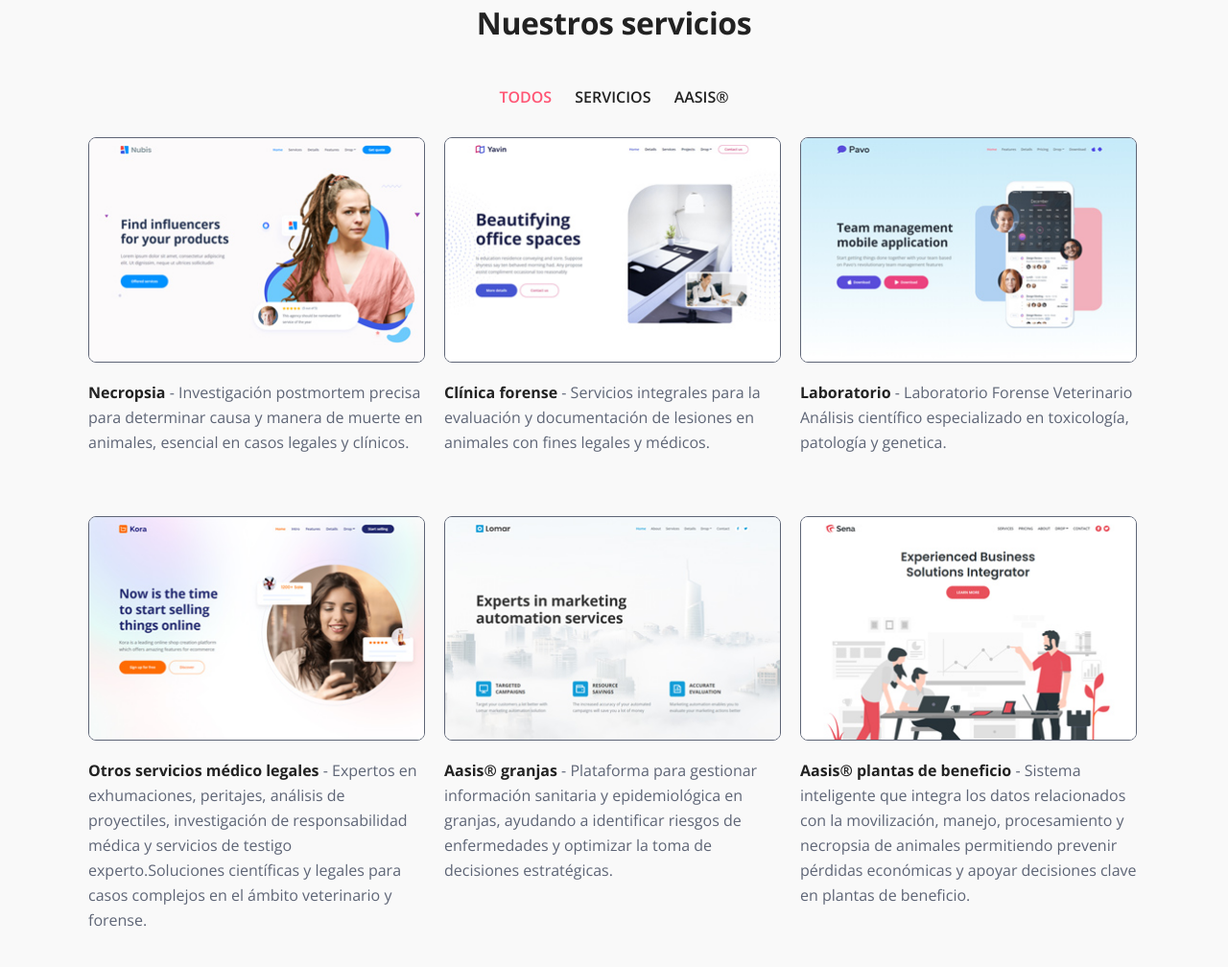
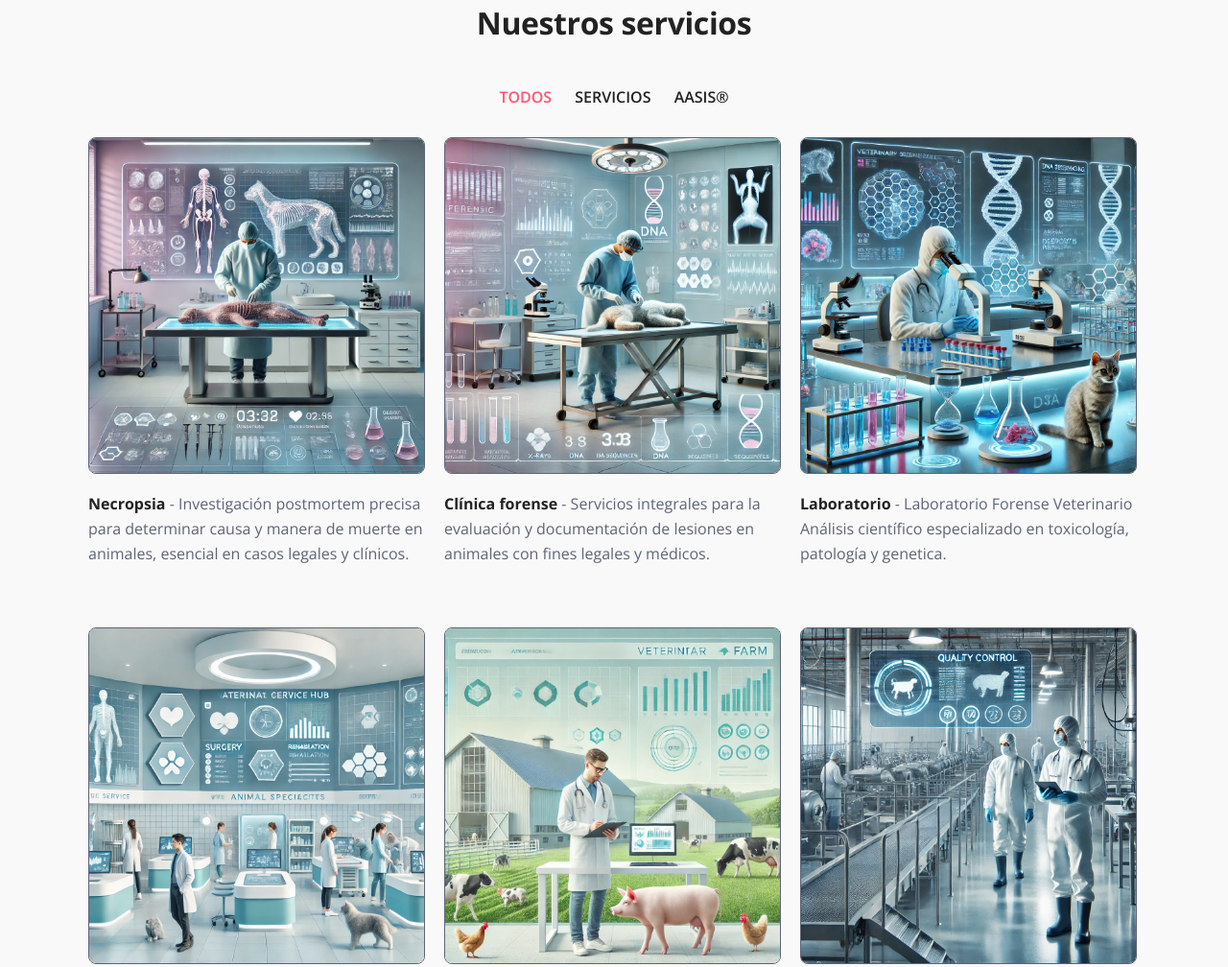
Before and after one commit to manfre5207/github.io, a plain HTML site: page index.html in a window 1280 px wide. Shown: the part 1599-2607 px from the top of the page at 96% size. Drawn offline with nearby package versions, Linux system fonts and the light colour scheme.

Commit message:
Update index.html

```diff
--- a/index.html
+++ b/index.html
@@ -168,46 +168,46 @@ Nuestro enfoque combina tecnología avanzada y experiencia científica para ofre
                     <div class="grid">
                         <div class="element-item servicios">
                             <a href="article.html">
-                                <img class="img-fluid" src="images/project-1.jpg" alt="alternative">
+                                <img class="img-fluid" src="images/NECROPSIA.png" alt="alternative">
                                 <p><strong>Necropsia</strong> - Investigación postmortem precisa para determinar causa y manera de muerte en animales, esencial en casos legales y clínicos.</p>
                             </a>
                         </div>
                         <div class="element-item servicios">
                             <a href="article.html">
-                                <img class="img-fluid" src="images/project-2.jpg" alt="alternative">
+                                <img class="img-fluid" src="images/CLINICA.png" alt="alternative">
                                 <p><strong>Clínica forense</strong> - Servicios integrales para la evaluación y documentación de lesiones en animales con fines legales y médicos.</p>
                             </a>
                         </div>
                         <div class="element-item servicios">
                             <a href="article.html">
-                                <img class="img-fluid" src="images/project-3.jpg" alt="alternative">
+                                <img class="img-fluid" src="images/LABORATORIO.png" alt="alternative">
                                 <p><strong>Laboratorio</strong> - Laboratorio Forense Veterinario
                                     Análisis científico especializado en toxicología, patología y genetica.</p>
                             </a>
                         </div>
                         <div class="element-item servicios">
                             <a href="article.html">
-                                <img class="img-fluid" src="images/project-4.jpg" alt="alternative">
+                                <img class="img-fluid" src="images/OTROS.png" alt="alternative">
                                 <p><strong>Otros servicios médico legales
                                 </strong> - Expertos en exhumaciones, peritajes, análisis de proyectiles, investigación de responsabilidad médica y servicios de testigo experto.Soluciones científicas y legales para casos complejos en el ámbito veterinario y forense.</p>
                             </a>
                         </div>
                         <div class="element-item aasis">
                             <a href="article.html">
-                                <img class="img-fluid" src="images/project-5.jpg" alt="alternative">
+                                <img class="img-fluid" src="images/GRANJAS.png" alt="alternative">
                                 <p><strong>Aasis® granjas</strong> - Plataforma para gestionar información sanitaria y epidemiológica en granjas, ayudando a identificar riesgos de enfermedades y optimizar la toma de decisiones estratégicas.</p>
                             </a>
                         </div>
                         <div class="element-item aasis">
                             <a href="article.html">
-                                <img class="img-fluid" src="images/project-6.jpg" alt="alternative">
+                                <img class="img-fluid" src="images/PLANTAS.png" alt="alternative">
                                 <p><strong>Aasis® plantas de beneficio</strong> - Sistema inteligente que integra los datos relacionados con la movilización, manejo, procesamiento y necropsia de animales permitiendo prevenir pérdidas económicas y apoyar decisiones clave en plantas de beneficio.
                                 </p>
                             </a>
                         </div>
                         <div class="element-item aasis">
                             <a href="article.html">
-                                <img class="img-fluid" src="images/project-7.jpg" alt="alternative">
+                                <img class="img-fluid" src="images/BIENESTAR.png" alt="alternative">
                                 <p><strong>Aasis® bienestar animal</strong> - Plataforma avanzada para gestionar datos de programas de protección y bienestar animal. Utiliza analítica de datos y criminología táctica para identificar y reducir actos violentos contra animales y personas, promoviendo entornos más seguros.</p>
                             </a>
                         </div>
```
